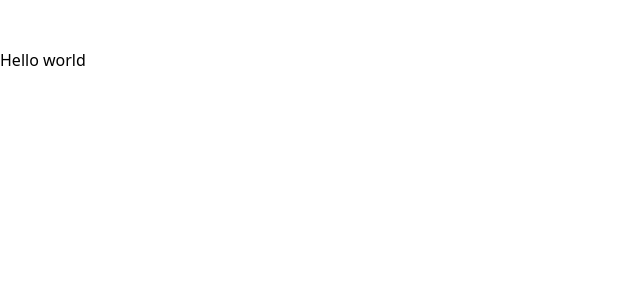
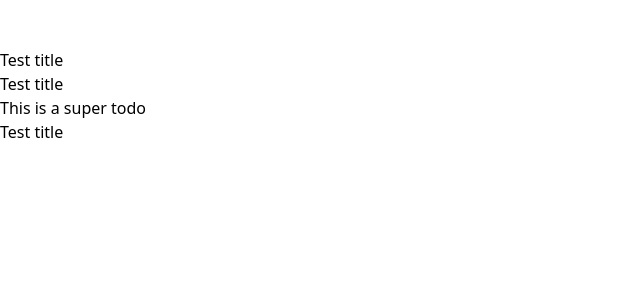
Before and after one commit to yaripey/journia-old, a React (Vite) app: page / in a window 1280 px wide. Shown: the top 300 px of the page, without its empty margins (0-640 px from the left). Built offline with nearby package versions, Linux system fonts and the light colour scheme.

Commit message:
Added some test data and types

```diff
--- a/src/App.tsx
+++ b/src/App.tsx
@@ -1,10 +1,66 @@
 import "./main.css";
 
 import DesktopLayout from "./components/Layouts/Desktop";
+import { ContentBlock } from "./types";
+import { useState } from "react";
 
 const App = () => {
+  const testData: Array<ContentBlock> = [
+    {
+      id: "1",
+      title: "Test title",
+      text: "Test note",
+      createdAt: Date.now(),
+      lastEditedAt: Date.now(),
+      type: "note",
+    },
+    {
+      id: "2",
+      title: "Test title",
+      text: "Another Test Note",
+      createdAt: Date.now(),
+      lastEditedAt: Date.now(),
+      type: "note",
+    },
+    {
+      id: "3",
+      type: "todo",
+      title: "This is a super todo",
+      subTodos: [
+        {
+          text: "First subtodo",
+          isDone: false,
+        },
+        {
+          text: "Another subtodo",
+          isDone: true,
+        },
+      ],
+      isDone: false,
+      createdAt: Date.now(),
+      lastEditedAt: Date.now(),
+    },
+    {
+      id: "4",
+      title: "Test title",
+      text: "The bestest note out there",
+      createdAt: Date.now(),
+      lastEditedAt: Date.now(),
+      type: "note",
+    },
+  ];
+
+  const [blocks, setBlocks] = useState(testData);
+
+  const updateBlocks = (blocks: Array<ContentBlock>): void => {
+    setBlocks(blocks);
+  }
+
   return (
-    <DesktopLayout />
+    <DesktopLayout
+      blocks={blocks}
+      setBlocks={updateBlocks}
+    />
   )
 }
 
--- a/src/components/Layouts/Desktop.tsx
+++ b/src/components/Layouts/Desktop.tsx
@@ -2,8 +2,14 @@ import { useState } from "react";
 import { iconNames } from "../Common/Icons";
 
 import { ToolBarDesktop } from "../Common/ToolBar";
+import { ContentBlock } from "../../types";
 
-const DesktopLayout = () => {
+const DesktopLayout = (
+  props: {
+    blocks: Array<ContentBlock>,
+    setBlocks: (blocks: Array<ContentBlock>) => void,
+  }
+) => {
   const [selectedNavButton, setSelectedNavButton] = useState(iconNames.home);
 
   const handleNavButtonClick = (buttonName: string): void => {
@@ -11,12 +17,12 @@ const DesktopLayout = () => {
   }
 
   return (
-    <div className="h-full w-full flex">
+    <div className="h-full w-full flex flex-row">
       <ToolBarDesktop
         selectedIcon={selectedNavButton}
         buttonOnClick={handleNavButtonClick}
       />
-      <div>Hello world</div>
+      <div>{props.blocks.map(block => <p>{block.title}</p>)}</div>
     </div>
   )
 }
--- /dev/null
+++ b/src/types.tsx
@@ -0,0 +1,25 @@
+interface Block {
+  id: string | null,
+  createdAt: number,
+  lastEditedAt: number,
+}
+
+export interface NoteBlock extends Block {
+  type: "note",
+  text: string,
+  title: string,
+}
+
+export interface SubTodo {
+  text: string,
+  isDone: boolean,
+}
+
+export interface TodoBlock extends Block {
+  type: "todo",
+  title: string,
+  isDone: boolean,
+  subTodos: Array<SubTodo>,
+}
+
+export type ContentBlock = NoteBlock | TodoBlock;
```
